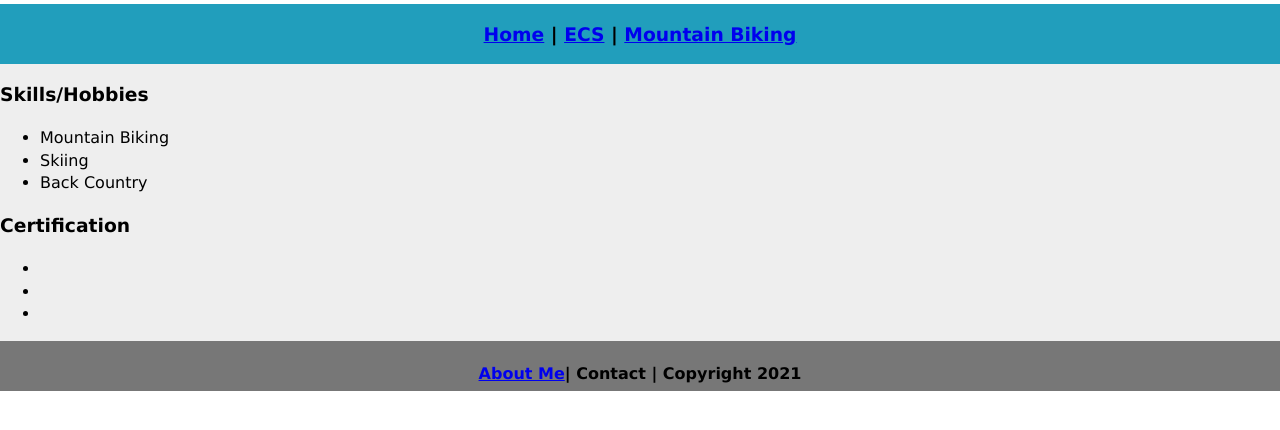
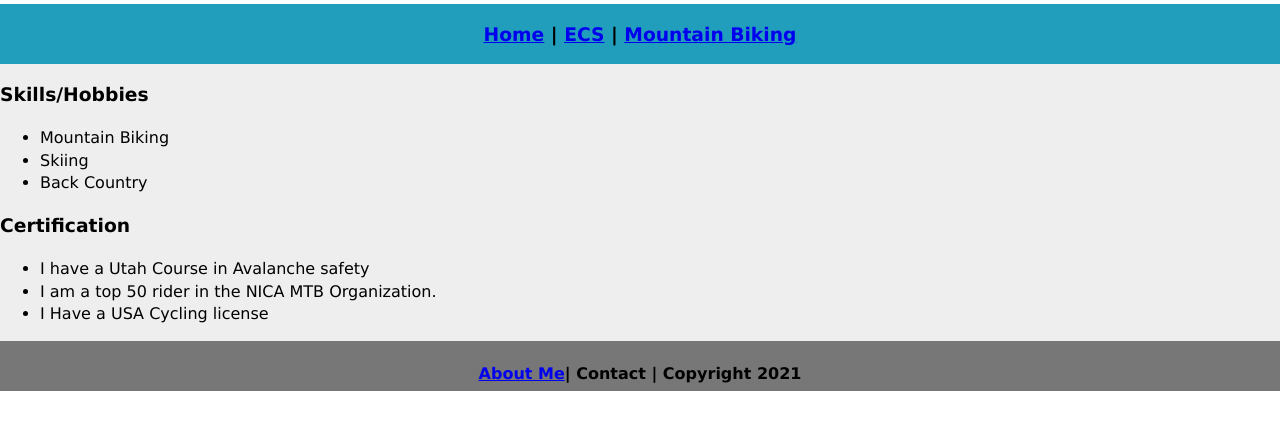
Before and after one commit to LucasHampshire/ecsportfollio, a plain HTML site: page aboutme.html in a window 1280 px wide. Shown: the part 84-514 px from the top of the page. Drawn offline with Linux system fonts and the light colour scheme.

Commit message:
Update aboutme.html

```diff
--- a/aboutme.html
+++ b/aboutme.html
@@ -27,9 +27,9 @@
  <h3>Certification</h3>
 
             <ul>
-  <li> </li></li>
-  <li></li>
-  <li></li>
+  <li>I have a Utah Course in Avalanche safety  </li></li>
+  <li>I am a top 50 rider in the NICA MTB Organization.</li>
+  <li>I Have a USA Cycling license </li>
 </ul>
 
 
```
